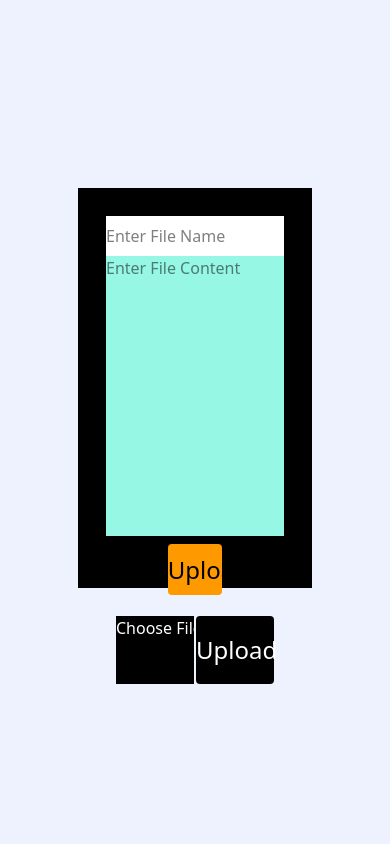
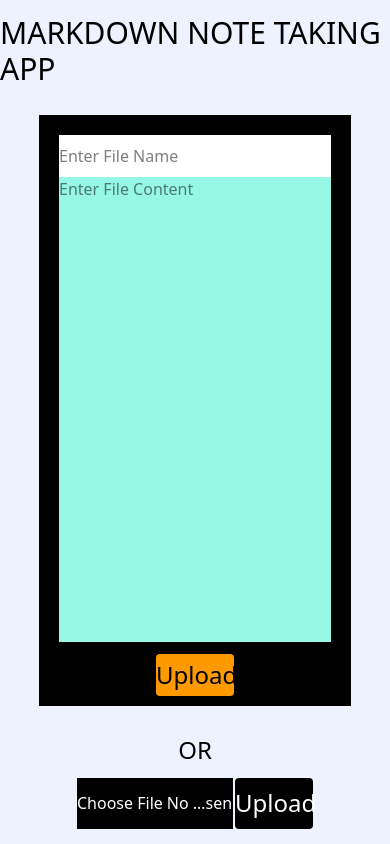
Before and after one commit to Vivek-Bisht7/Markdown-Note-Taking-APP, a React (Vite) app in the folder client/: page / in a window 390 px wide. Built offline with nearby package versions, Linux system fonts and the light colour scheme.

Commit message:
Made responsive for screen size 639 and below px

```diff
--- a/client/src/components/File_Form.jsx
+++ b/client/src/components/File_Form.jsx
@@ -26,13 +26,37 @@ const File_Form = () => {
     }
 
   return (
-    <div className='m-7 flex flex-col bg-black h-100 w-[60vw]'>
-         <form className='m-7 flex flex-col items-center' onSubmit={submitHandler}>
-            <input type="text" name='fileName' className=' bg-white h-10 w-full  ' required
-            placeholder='Enter File Name'/>
-            <textarea name="markdownText" className=' bg-teal-200 h-70 w-full resize-none' required
-            placeholder='Enter File Content'></textarea>
-            <button type='submit' className={` ${buttonColor} h-[6vh] w-[14vw]  text-2xl rounded-sm cursor-pointer m-2`}>{buttonText}</button>
+    <div className='flex flex-col
+                    m-7 bg-black h-[70vh] w-[80vw]
+                    sm:w-[100vw]'>
+
+         <form onSubmit={submitHandler} className='flex flex-col items-center m-5 '>
+
+            <input
+                type="text"
+                name='fileName'
+                className=' bg-white h-[5vh] w-full  '
+                required
+                placeholder='Enter File Name'
+            />
+
+            <textarea
+                name="markdownText"
+                className=' bg-teal-200 h-[55vh] w-full resize-none'
+                required
+                placeholder='Enter File Content'>
+            </textarea>
+
+            <button
+                type='submit'
+                className={`
+                    ${buttonColor}
+                    cursor-pointer
+                    h-[5vh] w-[20vw]  text-2xl rounded-sm  mt-3`}
+            >
+            {buttonText}
+            </button>
+
         </form>
     </div>
   )
--- a/client/src/components/File_Upload.jsx
+++ b/client/src/components/File_Upload.jsx
@@ -36,10 +36,22 @@ const File_Upload = () => {
 
   return (
     <div>
-        <form className='flex gap-0.5' onSubmit={formSubmit} encType='multipart/form-data'>
-            <input className='bg-black text-base text-white flex  h-[8vh] w-[20vw]'
-              type="file" name='markdownfile' accept='.md'/>
-            <button className='bg-black h-[8vh] w-[20vw] text-white text-2xl rounded-sm cursor-pointer' type='submit'>Upload</button>
+        <form className='
+            onSubmit={formSubmit}
+            flex gap-0.5'
+            encType='multipart/form-data
+        '>
+            <input
+              className='bg-black text-base text-white flex  h-[6vh] w-[40vw] pt-[1.5vh]'
+              type="file"
+              name='markdownfile'
+              accept='.md'
+            />
+
+            <button
+              className='bg-black h-[6vh] w-[20vw]  text-2xl rounded-sm text-white cursor-pointer' type='submit'
+            >Upload</button>
+
         </form>
     </div>
   )
--- /dev/null
+++ b/client/src/components/Header.jsx
@@ -0,0 +1,11 @@
+import React from 'react'
+
+const Header = () => {
+  return (
+    <div>
+        <h1 className='text-3xl'>MARKDOWN NOTE TAKING APP</h1>
+    </div>
+  )
+}
+
+export default Header
--- a/client/src/pages/landingPage.jsx
+++ b/client/src/pages/landingPage.jsx
@@ -1,11 +1,14 @@
 import React from 'react'
 import File_Upload from '../components/File_Upload'
 import File_Form from '../components/File_Form'
+import Header from '../components/Header'
 
 const LandingPage = () => {
   return (
-    <div className='bg-indigo-50 h-screen flex justify-center items-center flex-col'>
+    <div className='bg-indigo-50 min-h-screen flex justify-center items-center flex-col'>
+      <Header/>
       <File_Form/>
+      <h1 className='text-2xl mb-3'>OR</h1>
       <File_Upload/>
     </div>
   )
```
